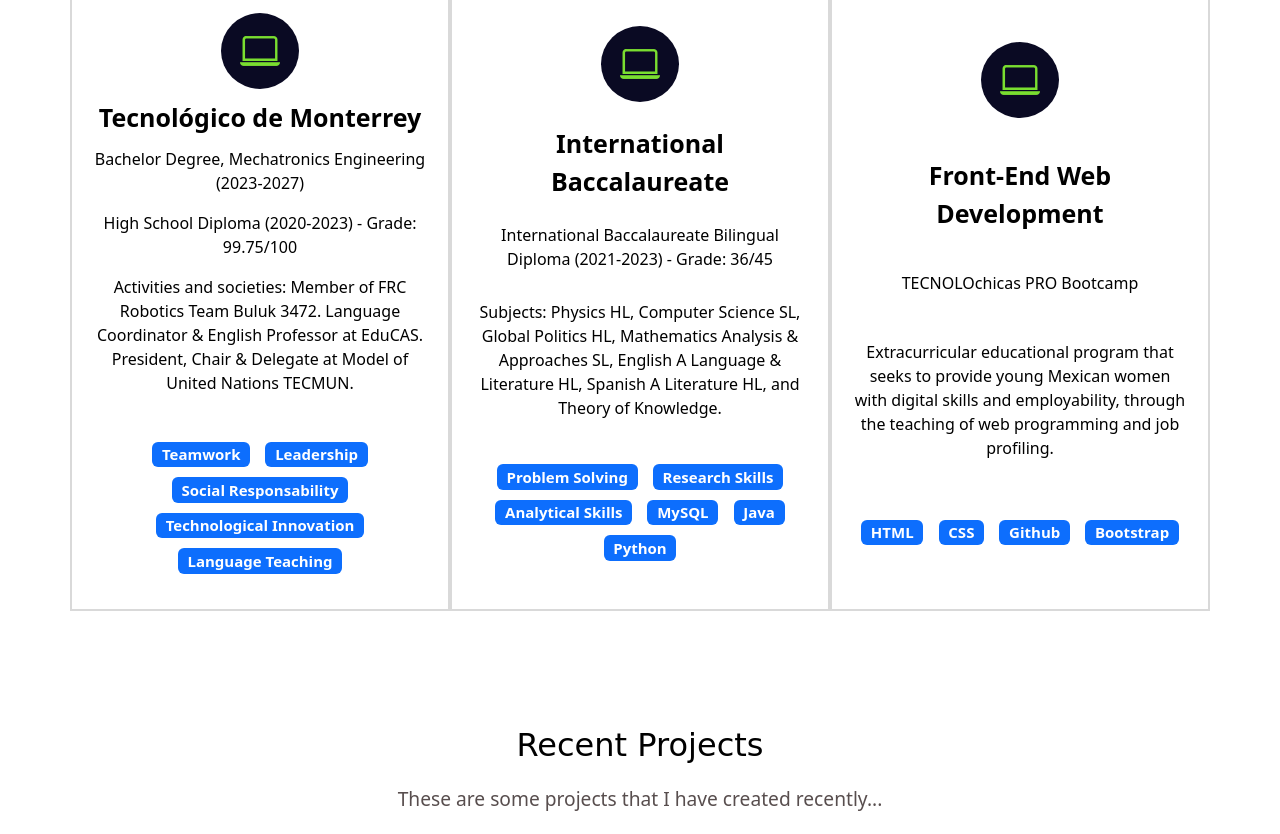
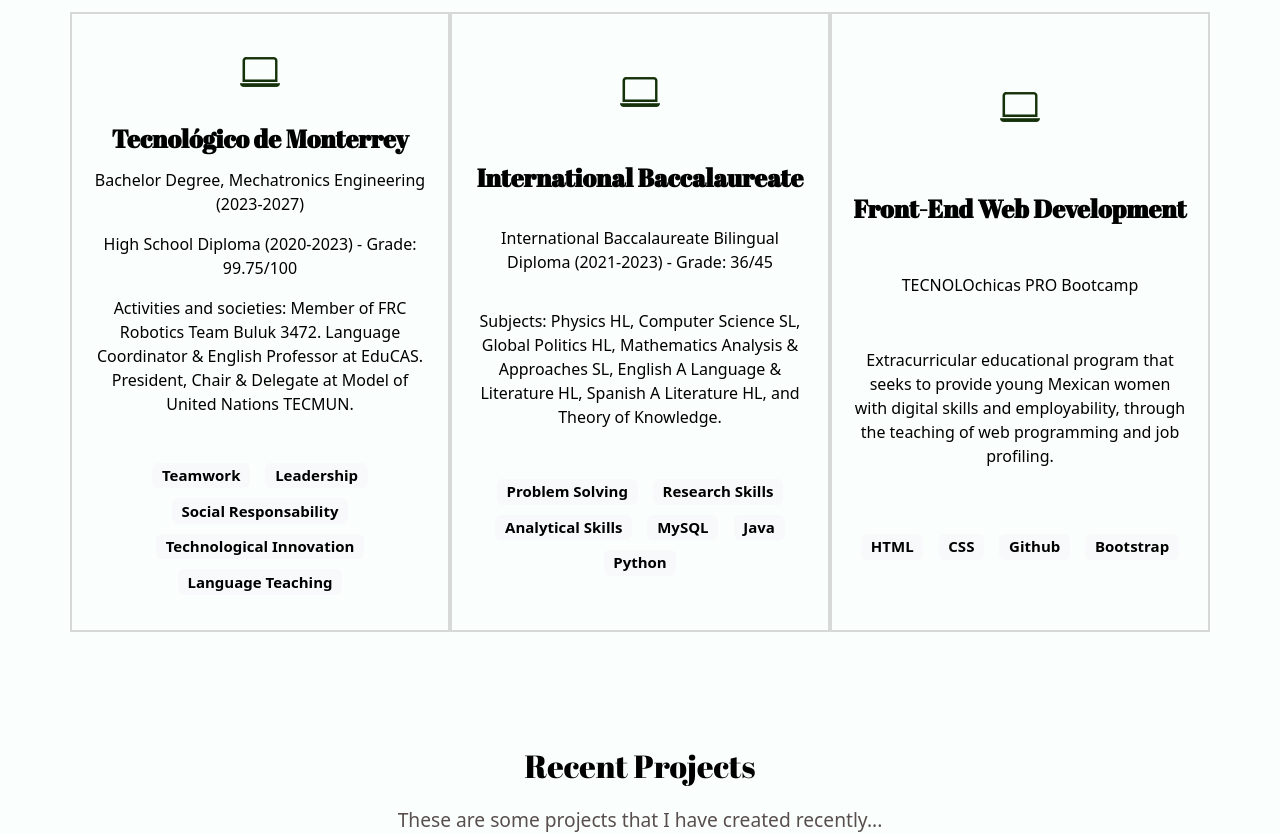
Before and after one commit to valeria-loera/Portafolio-Web, a plain HTML site: page index.html in a window 1280 px wide. Shown: the part 1460-2294 px from the top of the page. Drawn offline with nearby package versions, Linux system fonts and the light colour scheme; a web font is replaced by a local one.

Commit message:
Version 3.0

```diff
--- a/index.html
+++ b/index.html
@@ -10,7 +10,7 @@
     <!-- TÍTULO -->
     <title>Valeria Loera | Front-End Web Development </title>
     <!-- Favicon -->
-    <link rel="icon" type="image/x-icon" href="imagenes/icono.png"> <!-- LOGO PESTAÑA-->
+    <link rel="icon" type="image/x-icon" href="/imagenes/logo_tab.png"> <!-- LOGO PESTAÑA-->
     <!-- Bootstrap -->
     <link href="https://cdn.jsdelivr.net/npm/bootstrap@5.2.2/dist/css/bootstrap.min.css" rel="stylesheet" integrity="sha384-Zenh87qX5JnK2Jl0vWa8Ck2rdkQ2Bzep5IDxbcnCeuOxjzrPF/et3URy9Bv1WTRi" crossorigin="anonymous">
     <!-- Iconos de Bootstrap -->
@@ -21,8 +21,12 @@
     <link rel="preconnect" href="https://fonts.googleapis.com">
     <link rel="preconnect" href="https://fonts.gstatic.com" crossorigin>
     <link href="https://fonts.googleapis.com/css2?family=Quicksand:wght@500&family=Rubik+Dirt&family=Share+Tech+Mono&display=swap" rel="stylesheet">
+
+    <link rel="preconnect" href="https://fonts.googleapis.com">
+    <link rel="preconnect" href="https://fonts.gstatic.com" crossorigin>
+    <link href="https://fonts.googleapis.com/css2?family=Abril+Fatface&display=swap" rel="stylesheet">
+
   </head>
-
 
 
   <body>
@@ -34,7 +38,7 @@
         </button>
         <div class="collapse navbar-collapse" id="navbar-toggler">
           <a class="navbar-brand" href="#">
-            <img src="imagenes/icono.png" width="50" alt="Logo de la página web"> <!-- LOGO ESQUINA -->
+            <img src="/imagenes/logo_tab.png" width="50" alt="Logo de la página web"> <!-- LOGO ESQUINA -->
           </a>
           <ul class="navbar-nav d-flex justify-content-center align-items-center">
             <li class="nav-item">
@@ -57,12 +61,13 @@
     <!-- Seccion Hero -->
     <section class="hero align-items-stretch">
       <div class="hero-principal d-flex flex-column justify-content-center align-items-center">
-        <img class="hero-imagen-desarrollador rounded-circle" src="/imagenes/perfil_portafolio.png" alt="Foto de Jane Doe"> <!-- FOTO MÍA -->
+        <img class="hero-imagen-desarrollador rounded-circle" src="/imagenes/icono.png" alt="Foto de Jane Doe"> <!-- FOTO MÍA -->
         <h1>Hi, I'm Valeria Loera</h1>
-        <!--<h2>Desarrollo sitios web y escribo artículos sobre programación.</h2>-->
+        <h2 class="header_meca">Mechatronics Engineering Student at Tecnológico de Monterrey.</h2>
+        <h2 class="header_meca">Junior Front-End Developer.</h2>
 
         <!--Animación con JavaScript-->
-        <h2 class="text-primary mb-4" id="typewriter"></h2>
+        <!-- <h2 class="text-primary mb-4" id="typewriter"></h2> -->
       </div>
       <div class="hero-inferior">
         <img class="hero-inferior-imagen img-fluid" src="imagenes/hero-inferior.svg" alt="Monitor, laptop y logos de HTML, CSS, JavaScript y React.">
@@ -90,11 +95,11 @@
             <p>Activities and societies: Member of FRC Robotics Team Buluk 3472. Language Coordinator & English Professor at EduCAS. President, Chair & Delegate at Model of United Nations TECMUN. </p>
             <p></p>
             <div class="badges-contenedor">
-              <span class="badge text-bg-primary">Teamwork</span>
-              <span class="badge text-bg-primary">Leadership</span>
-              <span class="badge text-bg-primary">Social Responsability</span>
-              <span class="badge text-bg-primary">Technological Innovation</span>
-              <span class="badge text-bg-primary">Language Teaching</span>
+              <span class="badge text-bg-light">Teamwork</span>
+              <span class="badge text-bg-light">Leadership</span>
+              <span class="badge text-bg-light">Social Responsability</span>
+              <span class="badge text-bg-light">Technological Innovation</span>
+              <span class="badge text-bg-light">Language Teaching</span>
             </div>
           </div>
           <!-- Articulos -->
@@ -104,12 +109,12 @@
             <p>International Baccalaureate Bilingual Diploma (2021-2023) - Grade: 36/45</p>
             <p>Subjects: Physics HL, Computer Science SL, Global Politics HL, Mathematics Analysis & Approaches SL, English A Language & Literature HL, Spanish A Literature HL, and Theory of Knowledge. </p>
             <div class="badges-contenedor">
-              <span class="badge text-bg-primary">Problem Solving</span>
-              <span class="badge text-bg-primary">Research Skills</span>
-              <span class="badge text-bg-primary">Analytical Skills</span>
-              <span class="badge text-bg-primary">MySQL</span>
-              <span class="badge text-bg-primary">Java</span>
-              <span class="badge text-bg-primary">Python</span>
+              <span class="badge text-bg-light">Problem Solving</span>
+              <span class="badge text-bg-light">Research Skills</span>
+              <span class="badge text-bg-light">Analytical Skills</span>
+              <span class="badge text-bg-light">MySQL</span>
+              <span class="badge text-bg-light">Java</span>
+              <span class="badge text-bg-light">Python</span>
             </div>
           </div>
           <!-- Estudiante -->
@@ -119,10 +124,10 @@
             <p> TECNOLOchicas PRO Bootcamp </p>
             <p>Extracurricular educational program that seeks to provide young Mexican women with digital skills and employability, through the teaching of web programming and job profiling.</p>
             <div class="badges-contenedor">
-              <span class="badge text-bg-primary">HTML</span>
-              <span class="badge text-bg-primary">CSS</span>
-              <span class="badge text-bg-primary">Github</span>
-              <span class="badge text-bg-primary">Bootstrap</span>
+              <span class="badge text-bg-light">HTML</span>
+              <span class="badge text-bg-light">CSS</span>
+              <span class="badge text-bg-light">Github</span>
+              <span class="badge text-bg-light">Bootstrap</span>
             </div>
           </div>
         </div>
--- a/style.css
+++ b/style.css
@@ -2,7 +2,7 @@
 
 .navbar {
   padding: 2rem;
-  background-color: #f5f6f7;
+  background-color: #FAFFFD;
 }
 
 .navbar-collapse {
@@ -21,23 +21,29 @@
 
 h1 {
   font-size: 2.5rem;
-  font-family: 'Rubik Dirt', cursive;
+  font-family: 'Abril Fatface', cursive;
+  color: #342E37;
+}
+
+.header_meca{
+  font-family: Cambria, Cochin, Georgia, Times, 'Times New Roman', serif;
+  color: #E29578;
 }
 
 .seccion-oscura {
   color: white;
-  background-color: #1b1b32;
+  background-color: #6C9A8B;
 }
 
 .seccion-clara {
   color: black;
-  background-color: white;
+  background-color: #FAFFFD;
 }
 
 .seccion-titulo {
   font-size: 2rem;
   padding: 15px 0;
-  font-family: 'Rubik Dirt', cursive;
+  font-family: 'Abril Fatface', cursive;
 }
 
 .seccion-descripcion {
@@ -47,6 +53,7 @@
 
 .seccion-texto {
   font-size: 1.2rem;
+  font-family: Cambria, Cochin, Georgia, Times, 'Times New Roman', serif;
 }
 
 .btn-info {
@@ -65,7 +72,7 @@
 /* Seccion Hero */
 
 .hero {
-  background-color: #f5f6f7;
+  background-color: #FAFFFD;
   min-height: 450px;
   text-align: center;
 }
@@ -115,18 +122,19 @@
 
 .experiencia .columna:hover {
   color: white;
-  background-color: #1b1b32;
+  background-color: #E29578;
 }
 
 .experiencia i {
   font-size: 2.5rem;
-  color: #7ade30;
-  background-color: #0a0a23;
+  color: #143109;
+  background-color: #FAFFFD;
   padding: 8px 19px;
   border-radius: 50%;
 }
 
 .experiencia-titulo {
+  font-family: 'Abril Fatface', cursive;
   font-size: 25px;
   font-weight: bold;
   margin: 10px 0;
@@ -265,7 +273,7 @@
 
 .contacto .rectangulo {
   margin-top: -5rem;
-  background-color: rgb(13, 110, 253);
+  background-color: #E29578;
   border-radius: 10px;
   box-shadow: 0px 1px 4px 1px white;
 }
@@ -279,6 +287,7 @@
 .contacto .descripcion {
   color: white;
   font-size: 1.2rem;
+
 }
 
 .contacto button {
```
Also changed, not shown: imagenes/logo_tab.png (added).
